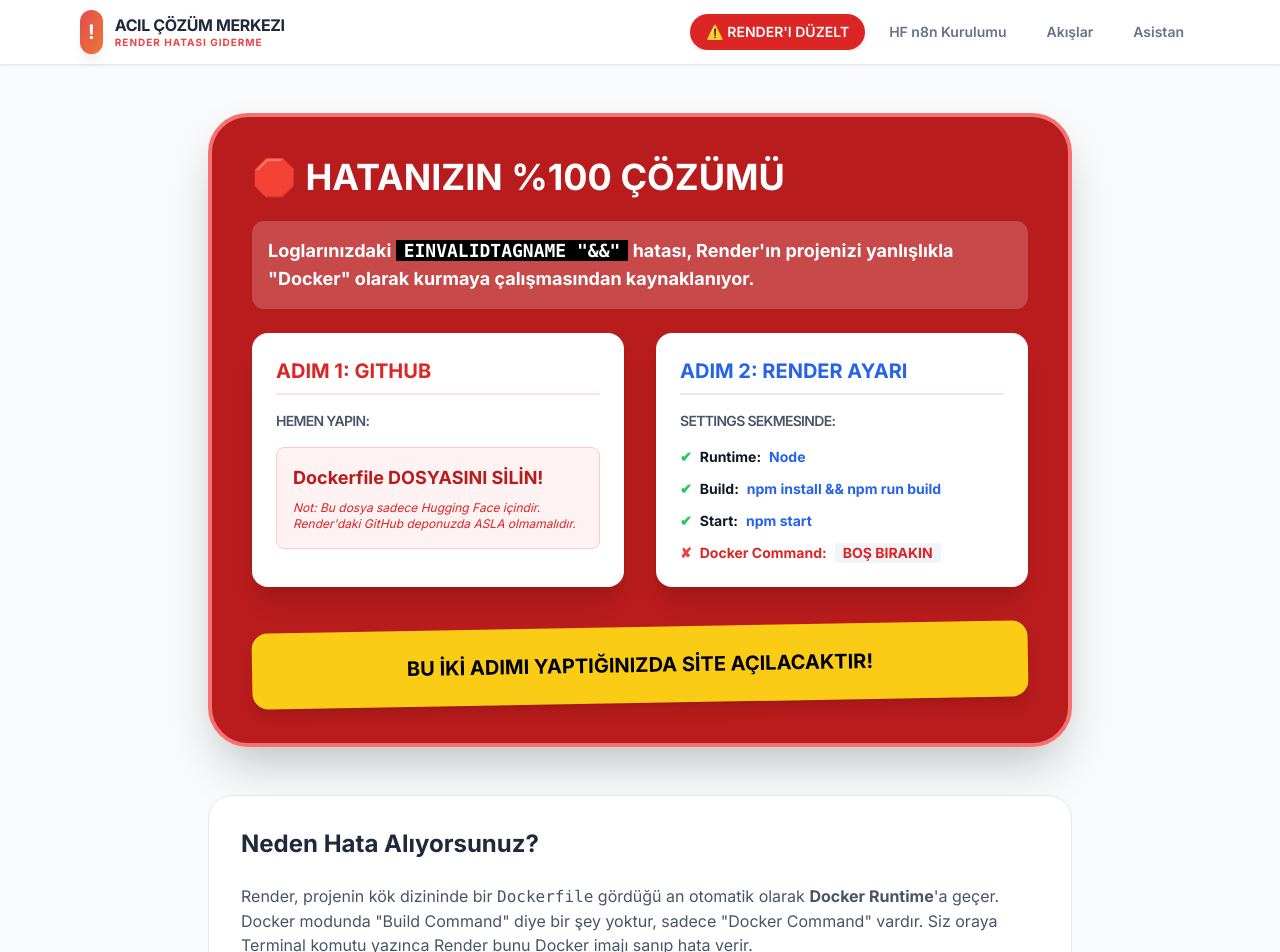
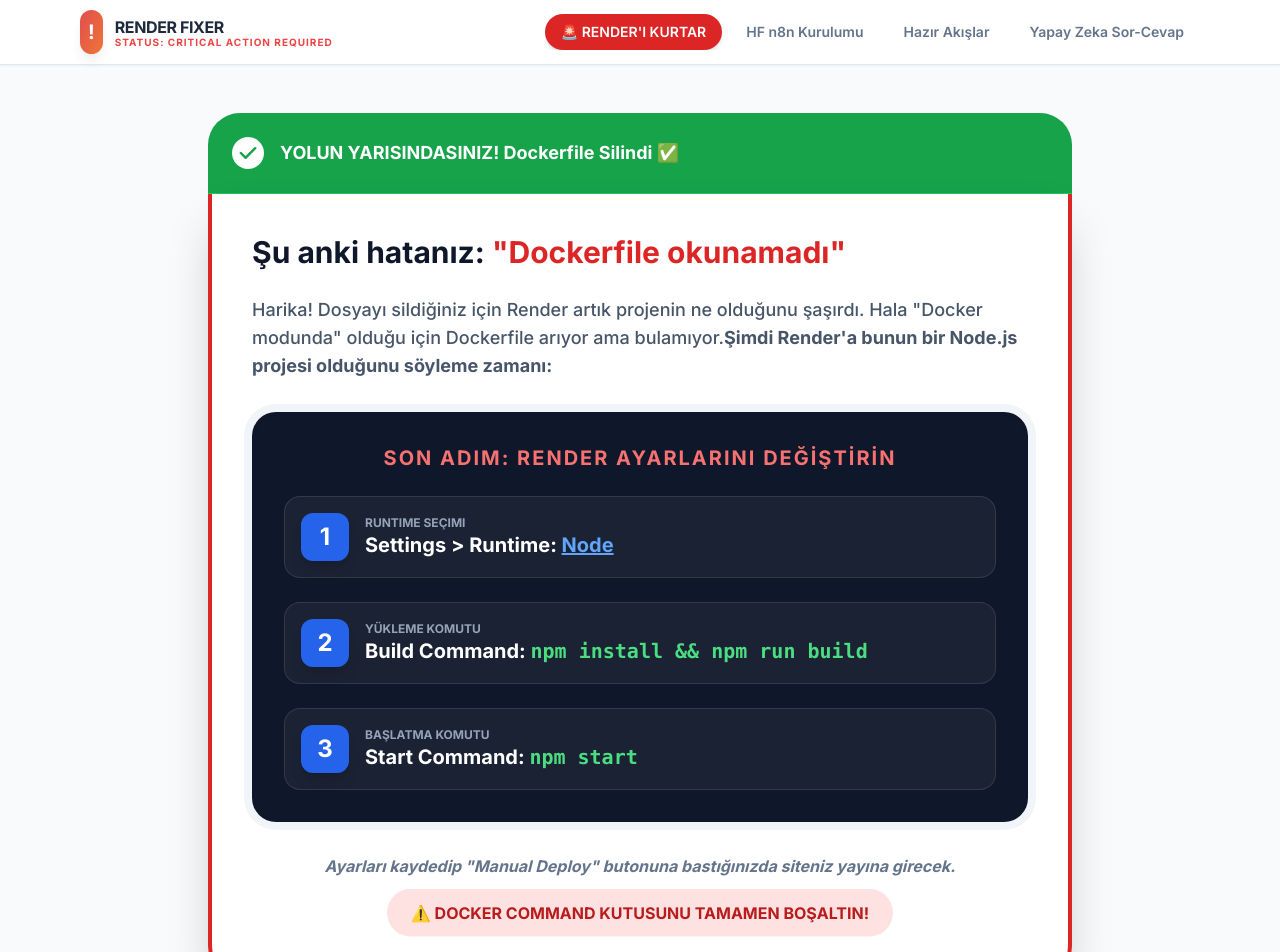
Before and after one commit to dadasersin/n8n-denemesi-renderde-web-servis-olarak, a React (Vite) app: page / in a window 1280 px wide. Shown: the top 952 px of the page. Built offline with nearby package versions, Linux system fonts and the light colour scheme.

Commit message:
Update App.tsx

```diff
--- a/App.tsx
+++ b/App.tsx
@@ -6,7 +6,7 @@
 import { AIAssistant } from './components/AIAssistant';
 
 const App: React.FC = () => {
-  const [activeTab, setActiveTab] = useState<TabType>(TabType.Render); // Hata çözümü için varsayılan sekme yapıldı
+  const [activeTab, setActiveTab] = useState<TabType>(TabType.Render);
   const [copiedWorkflow, setCopiedWorkflow] = useState<string | null>(null);
 
   const copyToClipboard = (text: string, id: string) => {
@@ -22,17 +22,17 @@
           <div className="flex items-center gap-3">
             <div className="bg-gradient-to-br from-red-600 to-orange-600 p-2 rounded-xl text-white font-bold text-xl shadow-lg animate-pulse">!</div>
             <div>
-              <h1 className="font-bold text-slate-800 tracking-tight leading-tight uppercase">Acil Çözüm Merkezi</h1>
-              <p className="text-[10px] text-red-500 uppercase font-bold tracking-widest">Render Hatası Giderme</p>
+              <h1 className="font-bold text-slate-800 tracking-tight leading-tight uppercase">Render Fixer</h1>
+              <p className="text-[10px] text-red-500 uppercase font-bold tracking-widest leading-none">Status: Critical Action Required</p>
             </div>
           </div>
 
           <nav className="flex items-center gap-1 sm:gap-2 overflow-x-auto">
             {[
-              { id: TabType.Render, label: "⚠️ RENDER'I DÜZELT" },
+              { id: TabType.Render, label: "🚨 RENDER'I KURTAR" },
               { id: TabType.Guide, label: 'HF n8n Kurulumu' },
-              { id: TabType.Workflows, label: 'Akışlar' },
-              { id: TabType.AIAssistant, label: 'Asistan' }
+              { id: TabType.Workflows, label: 'Hazır Akışlar' },
+              { id: TabType.AIAssistant, label: 'Yapay Zeka Sor-Cevap' }
             ].map((tab) => (
               <button
                 key={tab.id}
@@ -53,55 +53,74 @@
       <main className="max-w-4xl mx-auto px-4 mt-12">
         {activeTab === TabType.Render && (
           <div className="animate-in fade-in slide-in-from-bottom-4 duration-500">
-            {/* HATA ANALİZİ PANELİ */}
-            <div className="bg-red-700 text-white p-10 rounded-[2.5rem] mb-12 shadow-2xl border-4 border-red-400">
-              <h2 className="text-4xl font-black mb-6 flex items-center gap-3">
-                🛑 HATANIZIN %100 ÇÖZÜMÜ
+            {/* PROGRESS UPDATE */}
+            <div className="bg-green-600 text-white p-6 rounded-t-[2rem] flex items-center gap-4 border-b border-green-500">
+              <div className="bg-white text-green-600 rounded-full p-1 shadow-inner">
+                <svg className="w-6 h-6" fill="currentColor" viewBox="0 0 20 20"><path fillRule="evenodd" d="M16.707 5.293a1 1 0 010 1.414l-8 8a1 1 0 01-1.414 0l-4-4a1 1 0 011.414-1.414L8 12.586l7.293-7.293a1 1 0 011.414 0z" clipRule="evenodd" /></svg>
+              </div>
+              <p className="font-black text-lg">YOLUN YARISINDASINIZ! Dockerfile Silindi ✅</p>
+            </div>
+
+            {/* THE FINAL OBSTACLE */}
+            <div className="bg-white border-x-4 border-b-4 border-red-600 rounded-b-[2.5rem] p-10 shadow-2xl mb-12">
+              <h2 className="text-3xl font-black mb-6 text-slate-900 leading-tight">
+                Şu anki hatanız: <span className="text-red-600">"Dockerfile okunamadı"</span>
               </h2>
-              <div className="space-y-6 text-lg">
-                <p className="font-bold bg-white/20 p-4 rounded-xl">
-                  Loglarınızdaki <code className="bg-black px-2">EINVALIDTAGNAME "&&"</code> hatası, Render'ın projenizi yanlışlıkla "Docker" olarak kurmaya çalışmasından kaynaklanıyor.
-                </p>
+              <p className="text-lg text-slate-600 mb-8 font-medium">
+                Harika! Dosyayı sildiğiniz için Render artık projenin ne olduğunu şaşırdı.
+                Hala "Docker modunda" olduğu için Dockerfile arıyor ama bulamıyor.
+                <b>Şimdi Render'a bunun bir Node.js projesi olduğunu söyleme zamanı:</b>
+              </p>
 
-                <div className="grid grid-cols-1 md:grid-cols-2 gap-8 mt-8">
-                  <div className="bg-white p-6 rounded-2xl text-slate-900 shadow-xl">
-                    <h4 className="font-black text-red-600 text-xl mb-4 border-b-2 border-red-100 pb-2">ADIM 1: GITHUB</h4>
-                    <p className="text-sm font-semibold mb-4 text-slate-600 uppercase tracking-tighter">Hemen Yapın:</p>
-                    <div className="bg-red-50 p-4 rounded-lg border border-red-200">
-                      <p className="font-black text-red-700">Dockerfile DOSYASINI SİLİN!</p>
-                      <p className="text-xs text-red-600 mt-2 italic">Not: Bu dosya sadece Hugging Face içindir. Render'daki GitHub deponuzda ASLA olmamalıdır.</p>
+              <div className="bg-slate-900 rounded-3xl p-8 text-white shadow-inner mb-8 ring-8 ring-slate-100">
+                <h4 className="text-red-400 font-black text-center text-xl mb-6 uppercase tracking-widest">SON ADIM: RENDER AYARLARINI DEĞİŞTİRİN</h4>
+                <div className="space-y-6">
+                  <div className="flex items-center gap-4 bg-white/5 p-4 rounded-2xl border border-white/10">
+                    <div className="w-12 h-12 bg-blue-600 rounded-xl flex items-center justify-center font-black text-2xl shadow-lg">1</div>
+                    <div className="flex-1">
+                      <p className="text-slate-400 text-xs font-bold uppercase">Runtime Seçimi</p>
+                      <p className="font-black text-xl">Settings &gt; Runtime: <span className="text-blue-400 underline decoration-2">Node</span></p>
                     </div>
                   </div>
 
-                  <div className="bg-white p-6 rounded-2xl text-slate-900 shadow-xl">
-                    <h4 className="font-black text-blue-600 text-xl mb-4 border-b-2 border-blue-100 pb-2">ADIM 2: RENDER AYARI</h4>
-                    <p className="text-sm font-semibold mb-4 text-slate-600 uppercase tracking-tighter">Settings sekmesinde:</p>
-                    <ul className="text-sm space-y-3 font-bold">
-                      <li className="flex items-center gap-2"><span className="text-green-500">✔</span> Runtime: <span className="text-blue-600">Node</span></li>
-                      <li className="flex items-center gap-2"><span className="text-green-500">✔</span> Build: <span className="text-blue-600">npm install && npm run build</span></li>
-                      <li className="flex items-center gap-2"><span className="text-green-500">✔</span> Start: <span className="text-blue-600">npm start</span></li>
-                      <li className="flex items-center gap-2 text-red-600"><span className="text-red-500">✘</span> Docker Command: <span className="bg-slate-100 px-2">BOŞ BIRAKIN</span></li>
-                    </ul>
+                  <div className="flex items-center gap-4 bg-white/5 p-4 rounded-2xl border border-white/10">
+                    <div className="w-12 h-12 bg-blue-600 rounded-xl flex items-center justify-center font-black text-2xl shadow-lg">2</div>
+                    <div className="flex-1">
+                      <p className="text-slate-400 text-xs font-bold uppercase">Yükleme Komutu</p>
+                      <p className="font-black text-xl">Build Command: <span className="text-green-400 font-mono">npm install && npm run build</span></p>
+                    </div>
+                  </div>
+
+                  <div className="flex items-center gap-4 bg-white/5 p-4 rounded-2xl border border-white/10">
+                    <div className="w-12 h-12 bg-blue-600 rounded-xl flex items-center justify-center font-black text-2xl shadow-lg">3</div>
+                    <div className="flex-1">
+                      <p className="text-slate-400 text-xs font-bold uppercase">Başlatma Komutu</p>
+                      <p className="font-black text-xl">Start Command: <span className="text-green-400 font-mono">npm start</span></p>
+                    </div>
                   </div>
                 </div>
               </div>
 
-              <div className="mt-10 bg-yellow-400 text-black p-6 rounded-2xl text-center font-black text-xl shadow-lg transform -rotate-1">
-                BU İKİ ADIMI YAPTIĞINIZDA SİTE AÇILACAKTIR!
+              <div className="text-center">
+                <p className="text-slate-500 font-bold mb-4 italic">Ayarları kaydedip "Manual Deploy" butonuna bastığınızda siteniz yayına girecek.</p>
+                <div className="inline-block bg-red-100 text-red-700 px-6 py-3 rounded-full font-black animate-bounce">
+                  ⚠️ DOCKER COMMAND KUTUSUNU TAMAMEN BOŞALTIN!
+                </div>
               </div>
             </div>
 
-            <div className="bg-white p-8 rounded-3xl border border-slate-200">
-              <h3 className="text-2xl font-black mb-6 text-slate-800">Neden Hata Alıyorsunuz?</h3>
-              <div className="prose prose-slate max-w-none text-slate-600">
-                <p>
-                  Render, projenin kök dizininde bir <code>Dockerfile</code> gördüğü an otomatik olarak <b>Docker Runtime</b>'a geçer.
-                  Docker modunda "Build Command" diye bir şey yoktur, sadece "Docker Command" vardır. Siz oraya Terminal komutu yazınca
-                  Render bunu Docker imajı sanıp hata verir.
+            <div className="grid grid-cols-1 md:grid-cols-2 gap-6 mb-12">
+              <div className="bg-blue-600 text-white p-6 rounded-3xl shadow-lg">
+                <h4 className="font-black mb-2">Peki neden?</h4>
+                <p className="text-sm opacity-90 leading-relaxed">
+                  Render projenizi "Docker" olarak mimlemişti. Dockerfile'ı sildiğinizde Render "Ben neyi çalıştıracağım?" diyor. Runtime'ı "Node" olarak değiştirdiğimizde Render artık Dockerfile'ı değil, package.json dosyasını baz alacaktır.
                 </p>
-                <div className="bg-blue-50 p-4 rounded-xl border-l-4 border-blue-500 mt-4">
-                  <b>Unutmayın:</b> Bu site bir <u>Rehberdir</u>. Önce bu siteyi kurun, sonra bu sitenin içindeki kodları kopyalayıp <u>Hugging Face'de</u> n8n kuracaksınız.
-                </div>
+              </div>
+              <div className="bg-slate-800 text-white p-6 rounded-3xl shadow-lg">
+                <h4 className="font-black mb-2">Başardığınızda:</h4>
+                <p className="text-sm opacity-90 leading-relaxed">
+                  Siteniz yayına girecek ve size n8n'i 16GB RAM ile nasıl bedava kuracağınızı anlatan dev bir rehber sunacak. n8n'i Render'da değil, Hugging Face'de kuracağız.
+                </p>
               </div>
             </div>
           </div>
@@ -112,7 +131,7 @@
             <section className="mb-10 text-center sm:text-left">
               <h2 className="text-4xl font-black text-slate-900 mb-3 tracking-tight">Hugging Face n8n Kurulumu</h2>
               <p className="text-lg text-slate-600 max-w-2xl leading-relaxed">
-                Render'daki sorunu çözüp bu rehberi açtıktan sonra, aşağıdaki adımlarla 16GB RAM'li n8n'inizi kurun.
+                Render'daki sorunu çözdüğünüze göre, şimdi n8n kurulumuna başlayabiliriz.
               </p>
             </section>
             {STEPS.map(step => (
@@ -127,9 +146,9 @@
               <div key={idx} className="bg-white border border-slate-200 rounded-2xl overflow-hidden shadow-sm p-6">
                 <div className="flex justify-between items-start mb-4">
                   <h3 className="text-xl font-bold text-slate-800">{workflow.name}</h3>
-                  <button onClick={() => copyToClipboard(workflow.json, `wf-${idx}`)} className="bg-slate-900 text-white px-4 py-2 rounded-lg text-sm font-bold">JSON Kopyala</button>
+                  <button onClick={() => copyToClipboard(workflow.json, `wf-${idx}`)} className="bg-slate-900 text-white px-4 py-2 rounded-lg text-sm font-bold transition-transform active:scale-95">JSON Kopyala</button>
                 </div>
-                <p className="text-slate-600 text-sm">{workflow.description}</p>
+                <p className="text-slate-600 text-sm leading-relaxed">{workflow.description}</p>
               </div>
             ))}
           </div>
```
